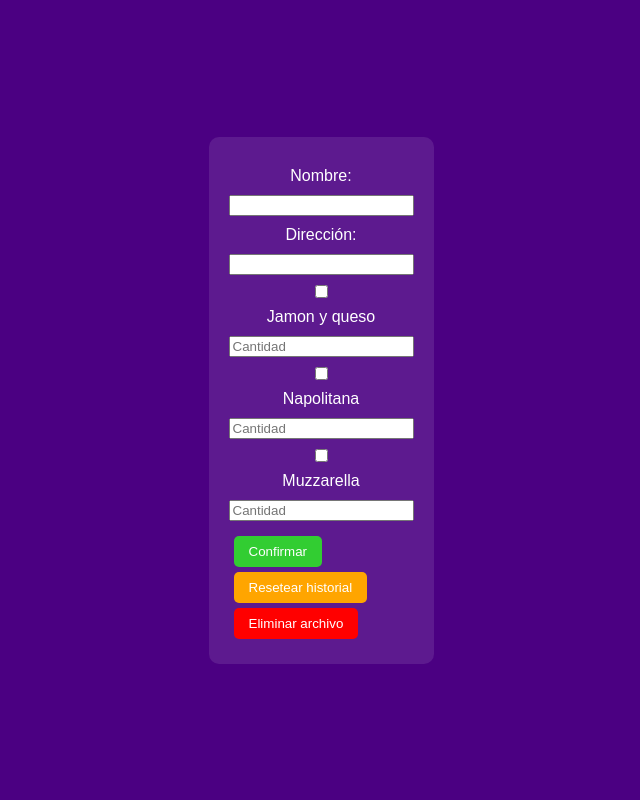
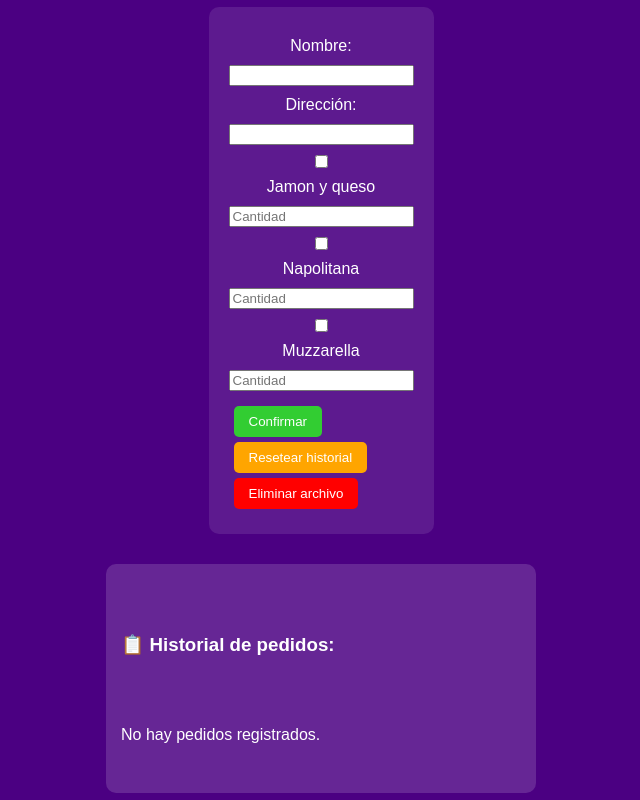
Before and after one commit to juank6883y/portafolio-proyectos, a PHP site: page /pedido_pizzas.php in a window 1280 px wide. Shown: the whole page, without its empty margins (319-959 px from the left). Run offline with PHP 8.4, Linux system fonts and the light colour scheme.

Commit message:
Add files via upload

```diff
--- a/paginas web/PHP/pedido_pizzas.php
+++ b/paginas web/PHP/pedido_pizzas.php
@@ -49,9 +49,10 @@ if ($_SERVER["REQUEST_METHOD"] == "POST") {
         body {
             background-color: #4B0082;
             display: flex;
+            flex-direction: column;
             justify-content: center;
             align-items: center;
-            height: 100vh;
+            min-height: 100vh;
             margin: 0;
             color: white;
             font-family: Arial, sans-serif;
@@ -61,6 +62,7 @@ if ($_SERVER["REQUEST_METHOD"] == "POST") {
             padding: 20px;
             border-radius: 10px;
             text-align: center;
+            margin-bottom: 30px;
         }
         label, input {
             display: block;
@@ -79,6 +81,16 @@ if ($_SERVER["REQUEST_METHOD"] == "POST") {
         .confirmar { background-color: limegreen; color: white; }
         .resetear { background-color: orange; color: white; }
         .eliminar { background-color: red; color: white; }
+
+        .historial {
+            background-color: rgba(255,255,255,0.15);
+            padding: 15px;
+            border-radius: 10px;
+            width: 400px;
+            max-height: 300px;
+            overflow-y: auto;
+            white-space: pre-wrap; /* respeta saltos de línea */
+        }
     </style>
 </head>
 <body>
@@ -101,5 +113,21 @@ if ($_SERVER["REQUEST_METHOD"] == "POST") {
             <input type="submit" name="eliminar" value="Eliminar archivo" class="eliminar" formnovalidate>
         </div>
     </form>
+
+    <div class="historial">
+        <h3>📋 Historial de pedidos:</h3>
+        <?php
+        if (file_exists("pedidos.txt")) {
+            $contenido = file_get_contents("pedidos.txt");
+            if (trim($contenido) === "") {
+                echo "<p>No hay pedidos registrados.</p>";
+            } else {
+                echo nl2br(htmlspecialchars($contenido));
+            }
+        } else {
+            echo "<p>No hay pedidos registrados.</p>";
+        }
+        ?>
+    </div>
 </body>
 </html>
```
